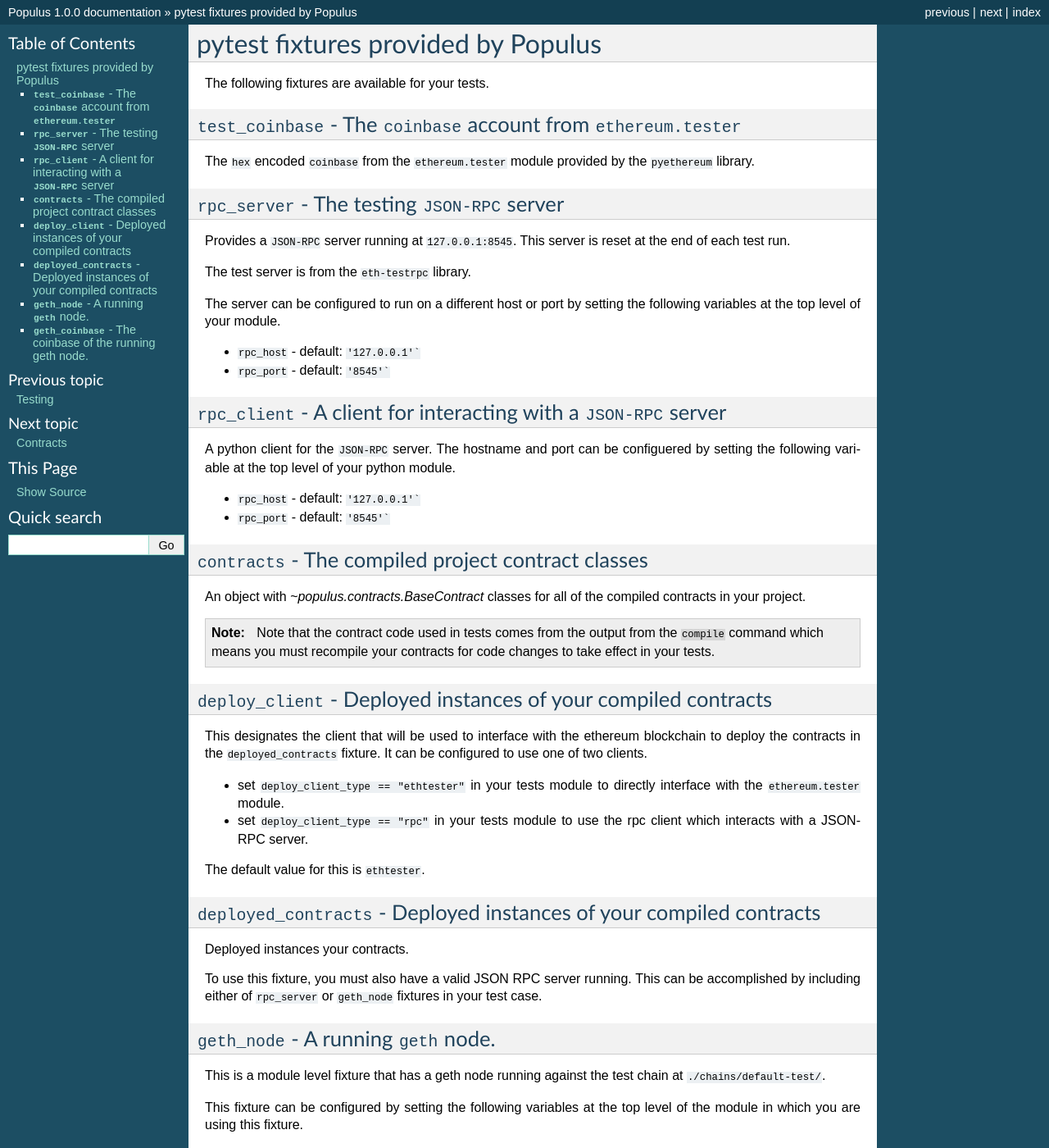
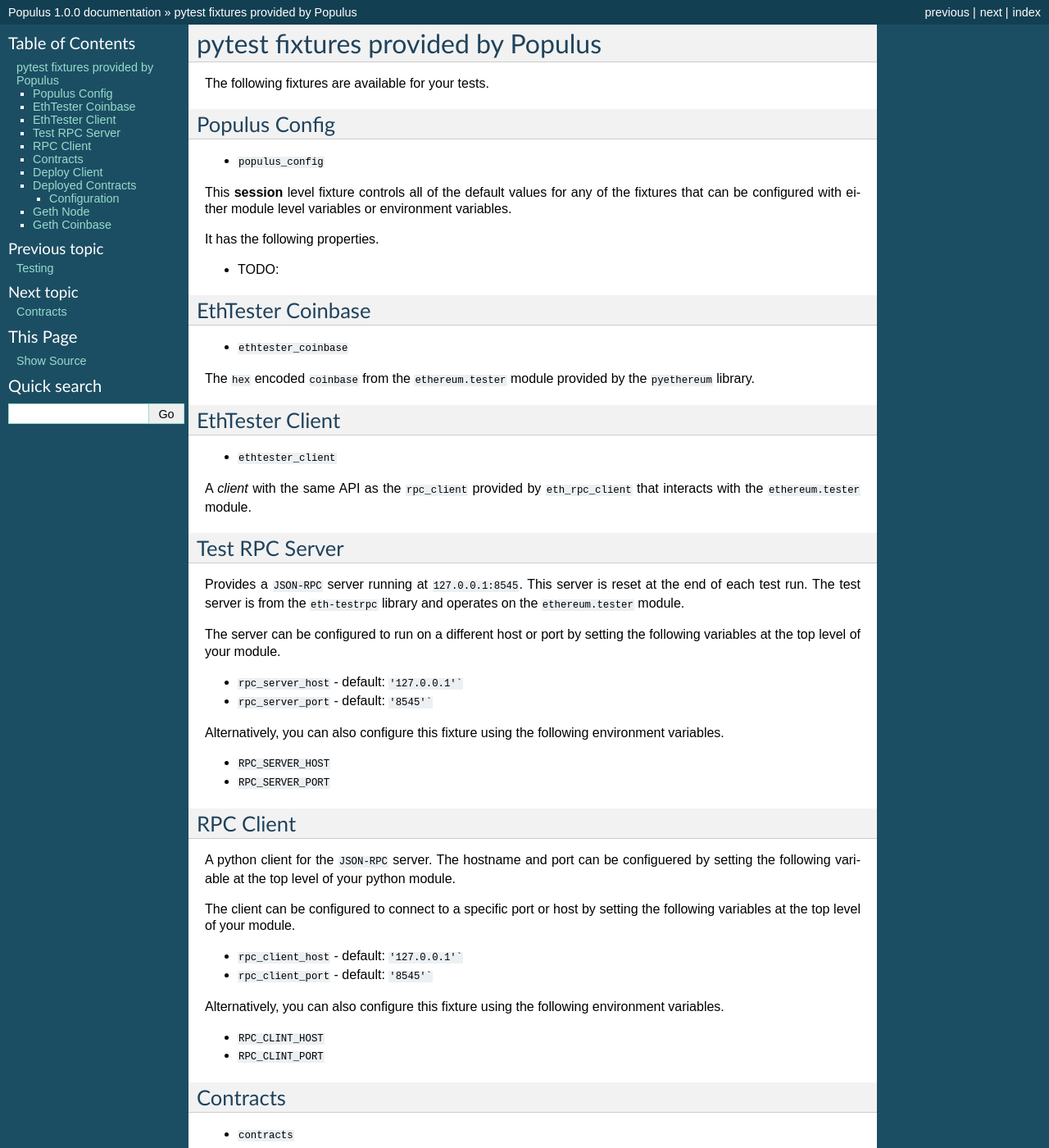
Before and after one commit to ethereum/populus, a Sphinx documentation site: the page built from docs/populus.testing-fixtures.rst, in a window 1280 px wide and 1400 px high. Shown: the whole window at 82% size. Built offline with Sphinx 7.4.7, drawn with Linux system fonts in a browser that asks for light colours; pages that are not in the unit, such as notebooks, are missing from menus; some of the changed text lies outside the part shown.

Commit message:
Populus fixture docs overhaul

````diff
--- a/docs/populus.testing-fixtures.rst
+++ b/docs/populus.testing-fixtures.rst
@@ -3,41 +3,81 @@
 
 The following fixtures are available for your tests.
 
-``test_coinbase`` - The ``coinbase`` account from ``ethereum.tester``
---------------------------------------------------------------------
+Populus Config
+--------------
+
+* ``populus_config``
+
+This **session** level fixture controls all of the default values for any of
+the fixtures that can be configured with either module level variables or
+environment variables.
+
+It has the following properties.
+
+* TODO:
+
+EthTester Coinbase
+------------------
+
+* ``ethtester_coinbase``
 
 The ``hex`` encoded ``coinbase`` from the ``ethereum.tester`` module
 provided by the ``pyethereum`` library.
 
 
-``rpc_server`` - The testing ``JSON-RPC`` server
-------------------------------------------------
+EthTester Client
+----------------
+
+* ``ethtester_client``
+
+A *client* with the same API as the ``rpc_client`` provided by
+``eth_rpc_client`` that interacts with the ``ethereum.tester`` module.
+
+
+Test RPC Server
+---------------
 
 Provides a ``JSON-RPC`` server running at ``127.0.0.1:8545``.  This server is
-reset at the end of each test run.
-
-The test server is from the ``eth-testrpc`` library.
+reset at the end of each test run.  The test server is from the ``eth-testrpc``
+library and operates on the ``ethereum.tester`` module.
 
 The server can be configured to run on a different host or port by setting the
 following variables at the top level of your module.
 
-* ``rpc_host`` - default: ``'127.0.0.1'```
-* ``rpc_port`` - default: ``'8545'```
+* ``rpc_server_host`` - default: ``'127.0.0.1'```
+* ``rpc_server_port`` - default: ``'8545'```
+
+Alternatively, you can also configure this fixture using the following
+environment variables.
+
+* ``RPC_SERVER_HOST``
+* ``RPC_SERVER_PORT``
 
 
-``rpc_client`` - A client for interacting with a ``JSON-RPC`` server
---------------------------------------------------------------------
+RPC Client
+----------
 
 A python client for the ``JSON-RPC`` server.  The hostname and port can be
 configuered by setting the following variable at the top level of your python
 module.
 
-* ``rpc_host`` - default: ``'127.0.0.1'```
-* ``rpc_port`` - default: ``'8545'```
+The client can be configured to connect to a specific port or host by setting
+the following variables at the top level of your module.
+
+* ``rpc_client_host`` - default: ``'127.0.0.1'```
+* ``rpc_client_port`` - default: ``'8545'```
+
+Alternatively, you can also configure this fixture using the following
+environment variables.
+
+* ``RPC_CLINT_HOST``
+* ``RPC_CLINT_PORT``
 
 
-``contracts`` - The compiled project contract classes
------------------------------------------------------
+Contracts
+---------
+
+* ``contracts``
 
 An object with `~populus.contracts.BaseContract` classes for all of the
 compiled contracts in your project.
@@ -48,9 +88,16 @@
     ``compile`` command which means you must recompile your contracts for code
     changes to take effect in your tests.
 
+This fixture can be configured to load contracts from a specified populus
+project directory by setting the full path the desired project directy as a top
+level module variable named ``project_dir``.  Otherwise, it uses the current
+working directory as the project root.
 
-``deploy_client`` - Deployed instances of your compiled contracts
-----------------------------------------------------------------------
+
+Deploy Client
+-------------
+
+* ``deploy_client``
 
 This designates the client that will be used to interface with the ethereum
 blockchain to deploy the contracts in the ``deployed_contracts`` fixture.  It
@@ -63,19 +110,32 @@
 
 The default value for this is ``ethtester``.
 
+Alternatively, this fixture can be configured by setting the
+``DEPLOY_CLIENT_TYPE`` environment variable to the desired string.
 
-``deployed_contracts`` - Deployed instances of your compiled contracts
-----------------------------------------------------------------------
-
-Deployed instances your contracts.
-
-To use this fixture, you must also have a valid JSON RPC server running.  This
-can be accomplished by including either of ``rpc_server`` or ``geth_node``
-fixtures in your test case.
+To use this fixture configured to use the ``rpc`` client, you must also have a
+valid JSON RPC server running.  This can be accomplished by including either of
+``rpc_server`` or ``geth_node`` fixtures in your test case.
 
 
-``geth_node`` - A running ``geth`` node.
-----------------------------------------
+Deployed Contracts
+------------------
+
+* ``deployed_contracts``
+
+Python object with deployed instances your contracts accessible as properties.
+
+See the ``deploy_client`` fixture for configuration options as to where the
+contracts are deployed.
+
+Configuration
+^^^^^^^^^^^^^
+
+TODO
+
+
+Geth Node
+---------
 
 This is a module level fixture that has a geth node running against the test
 chain at ``./chains/default-test/``.
@@ -89,14 +149,21 @@
   Default: ``default-test``
 * ``geth_reset_chain`` - Boolean for whether the chain should be reset before
   starting the ``geth`` node.  Default ``True``
-* ``rpc_host`` - Value to be used for ``--rpcaddr`` default: ``'127.0.0.1'```
-* ``rpc_port`` - Value to be used for ``--rpcport`` default: ``'8545'```
+* ``geth_rpc_host`` - Value to be used for ``--rpcaddr`` default: ``'127.0.0.1'```
+* ``geth_rpc_port`` - Value to be used for ``--rpcport`` default: ``'8545'```
 
-.. warning:: This fixture is really slow.  It can take multiple seconds to initialize and cleanup.
+.. warning::
+
+    This fixture is really slow.  It can take multiple seconds to initialize
+    and cleanup.  During it's first use, it can also take an extended period of
+    time to generate the DAG needed for mining.
+
+Logfiles for the output of the geth node can be found at
+``./chains/default-test/logs/``
 
 
-``geth_coinbase`` - The coinbase of the running geth node.
-----------------------------------------------------------
+Geth Coinbase
+-------------
 
 This is a convenience fixture that returns the coinbase of the testing geth
 node.
````
Also changed, not shown: 1 other file.
